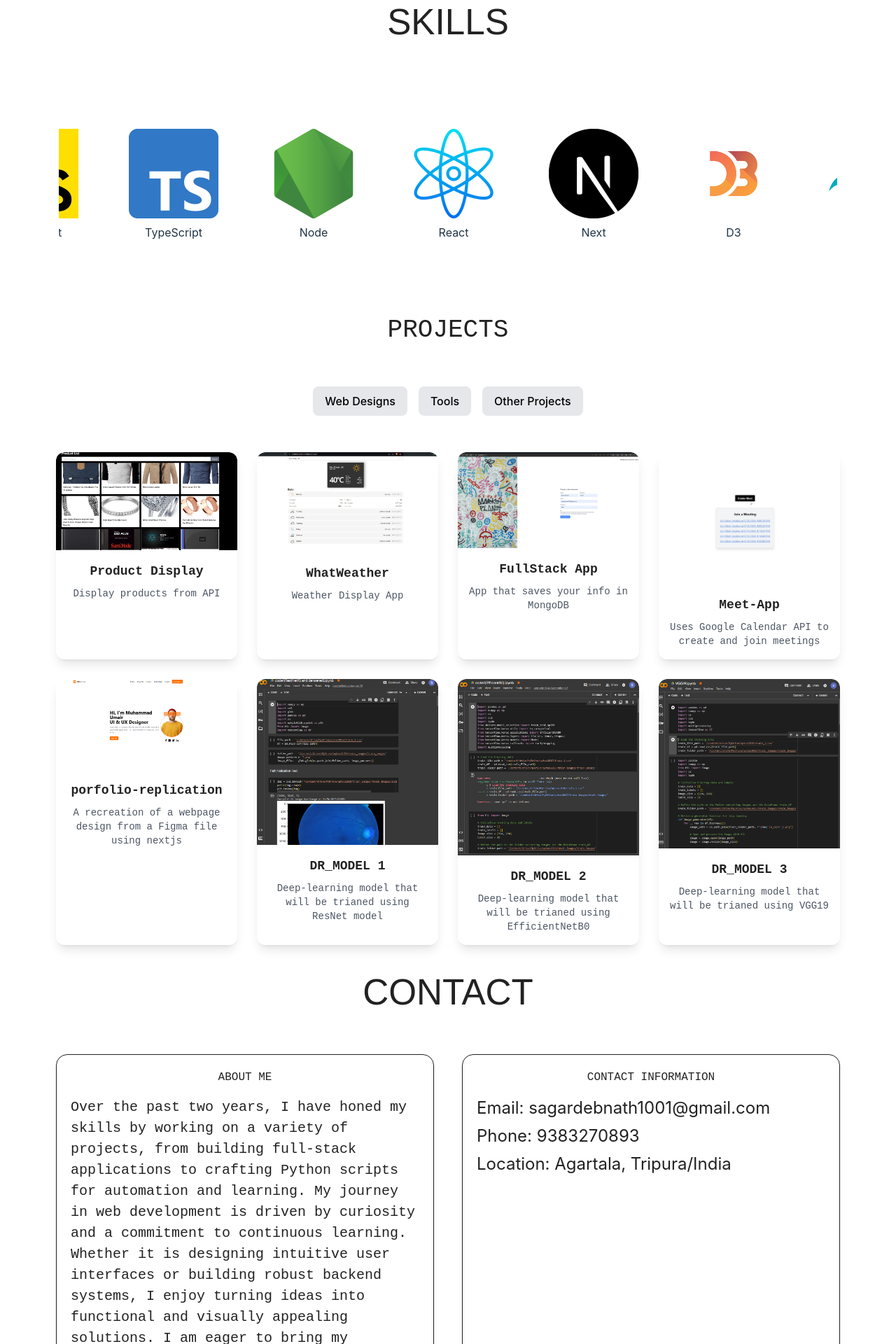
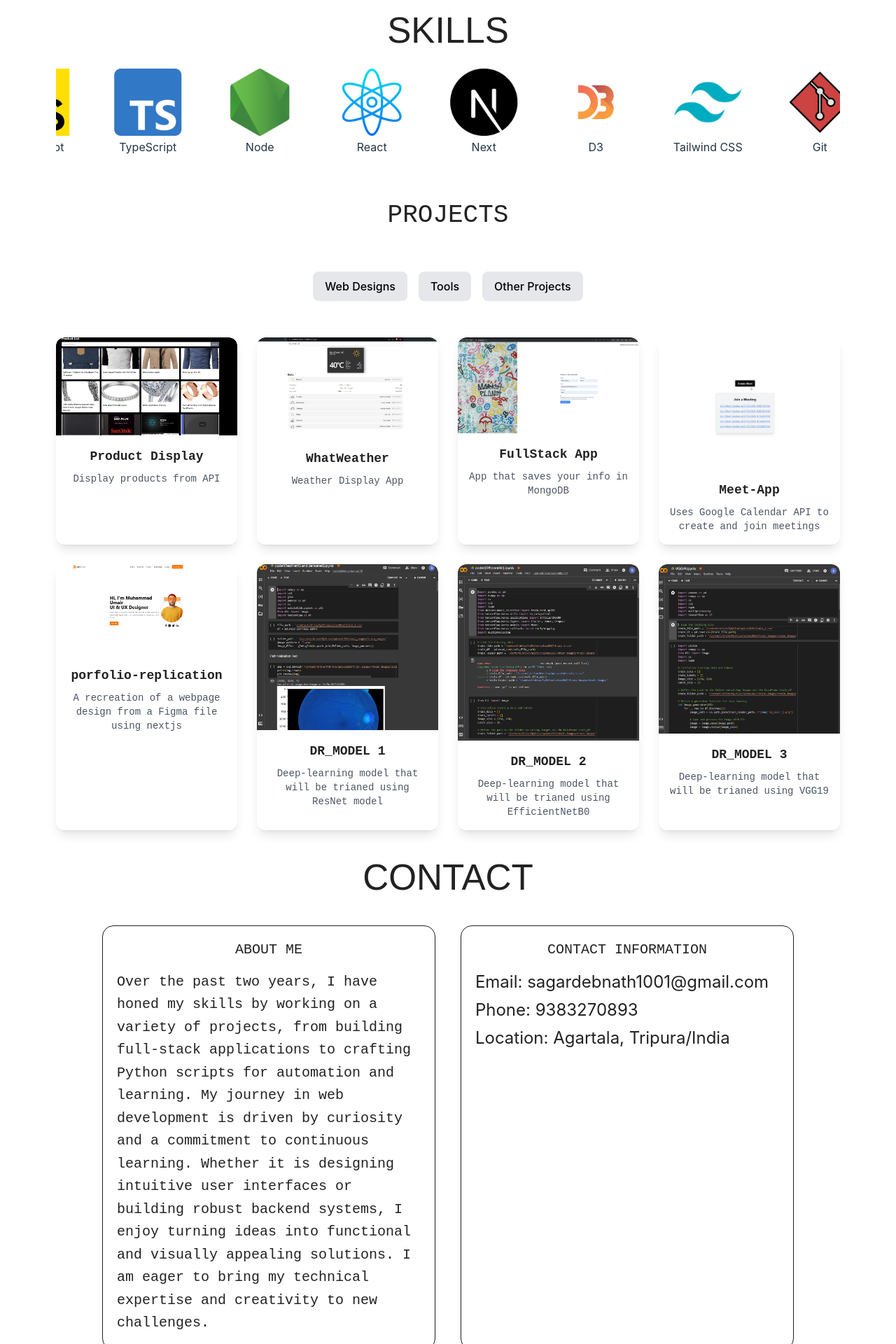
Before and after one commit to Sarrtt303/personal_portfolio, a React (Vite) app: page / in a window 1280 px wide. Shown: the part 920-2840 px from the top of the page at 70% size. Built offline with nearby package versions, Linux system fonts and the light colour scheme.

Commit message:
overflow issue fixed

```diff
--- a/src/App.css
+++ b/src/App.css
@@ -22,6 +22,9 @@
 
 main {
   padding-top: 60px;
+}
+html, body {
+  overflow-x: hidden;
 }
 
 #root {
--- a/src/sections/Contact/Contact.jsx
+++ b/src/sections/Contact/Contact.jsx
@@ -1,28 +1,34 @@
 function Contact() {
   return (
-    <section id="contact" className="flex flex-col text-center text-[var(--text-color)] mt-10 mb-10">
-      <h1 className="sectionTitle">Contact</h1>
+    <section id="contact" className="flex flex-col items-center text-center text-[var(--text-color)] py-10 px-4 md:px-8 lg:px-16">
+      <h1 className="sectionTitle mb-10">Contact</h1>
 
-      <div className="flex flex-col gap-8 mb-10 md:flex-row md:justify-between md:gap-10">
-        <div className="bg-[var(--background-color)] border border-[var(--text-color)] rounded-2xl p-5 shadow-md flex-1">
-          <h2 className="mb-4 text-[var(--text-color)]">About Me</h2>
-          <p className="text-left text-[var(--text-color)]">
-           Over the past two years, I have honed my skills by working on a variety of projects, from building full-stack applications to crafting Python scripts for automation and learning. My journey in web development is driven by curiosity and a commitment to continuous learning. Whether it is designing intuitive user interfaces or building robust backend systems, I enjoy turning ideas into functional and visually appealing solutions. I am eager to bring my technical expertise and creativity to new challenges.
+      {/* Use flex-col for small screens, flex-row for larger screens */}
+      <div className="flex flex-col gap-8 mb-10 w-full md:flex-row md:justify-between">
+        {/* About Me Section */}
+        <div className="bg-[var(--background-color)] border border-[var(--text-color)] rounded-2xl p-4 sm:p-5 shadow-md w-full md:w-[48%] mx-auto">
+          <h2 className="mb-4 text-[var(--text-color)] text-lg sm:text-xl">About Me</h2>
+          <p className="text-left text-[var(--text-color)] leading-relaxed">
+            Over the past two years, I have honed my skills by working on a variety of projects, from building full-stack applications to crafting Python scripts for automation and learning. My journey in web development is driven by curiosity and a commitment to continuous learning. Whether it is designing intuitive user interfaces or building robust backend systems, I enjoy turning ideas into functional and visually appealing solutions. I am eager to bring my technical expertise and creativity to new challenges.
           </p>
         </div>
 
-        <div className="bg-[var(--background-color)] border border-[var(--text-color)] rounded-2xl p-5 shadow-md flex-1">
-          <h2 className="mb-4 text-[var(--text-color)]">Contact Information</h2>
-          <ul className="list-none p-0 text-left">
-            <li className="mb-2 text-[var(--text-color)] text-2xl">Email: sagardebnath1001@gmail.com</li>
-            <li className="mb-2 text-[var(--text-color)] text-2xl">Phone: 9383270893</li>
-            <li className="text-[var(--text-color)] text-2xl">Location: Agartala, Tripura/India</li>
+        {/* Contact Information Section */}
+        <div className="bg-[var(--background-color)] border border-[var(--text-color)] rounded-2xl p-4 sm:p-5 shadow-md w-full md:w-[48%] mx-auto">
+          <h2 className="mb-4 text-[var(--text-color)] text-lg sm:text-xl">Contact Information</h2>
+          <ul className="list-none p-0 text-left leading-relaxed">
+            <li className="mb-2 text-[var(--text-color)] text-lg sm:text-2xl">Email: sagardebnath1001@gmail.com</li>
+            <li className="mb-2 text-[var(--text-color)] text-lg sm:text-2xl">Phone: 9383270893</li>
+            <li className="text-[var(--text-color)] text-lg sm:text-2xl">Location: Agartala, Tripura/India</li>
           </ul>
         </div>
       </div>
 
-      <form className="flex flex-col gap-8 md:gap-10">
+      {/* Contact Form */}
+      <form className="flex flex-col gap-8 md:gap-10 w-full">
         <h2 className="mb-5 text-[var(--text-color)]">Get in Touch</h2>
+
+        {/* Name Input */}
         <div className="flex flex-col items-center">
           <label htmlFor="name" hidden>Name</label>
           <input
@@ -34,6 +40,8 @@ function Contact() {
             className="h-12 px-4 w-64 md:w-[600px] lg:w-[800px] rounded-2xl border border-gray-400 bg-[var(--background-color)] text-[var(--form-text-color)] placeholder-[var(--form-text-color)]"
           />
         </div>
+
+        {/* Email Input */}
         <div className="flex flex-col items-center">
           <label htmlFor="email" hidden>Email</label>
           <input
@@ -45,6 +53,8 @@ function Contact() {
             className="h-12 px-4 w-64 md:w-[600px] lg:w-[800px] rounded-2xl border border-gray-400 bg-[var(--background-color)] text-[var(--form-text-color)] placeholder-[var(--form-text-color)]"
           />
         </div>
+
+        {/* Message Input */}
         <div className="flex flex-col items-center">
           <label htmlFor="message" hidden>Message</label>
           <textarea
@@ -55,6 +65,8 @@ function Contact() {
             className="h-64 p-4 w-64 md:w-[600px] lg:w-[800px] rounded-2xl border border-gray-400 bg-[var(--background-color)] text-[var(--form-text-color)] placeholder-[var(--form-text-color)] resize-none"
           ></textarea>
         </div>
+
+        {/* Submit Button */}
         <button
           type="submit"
           className="bg-[var(--btn-color)] text-[var(--btn-text-color)] rounded-2xl w-32 h-12 text-lg font-bold shadow-md transition-transform duration-200 transform hover:scale-105 active:translate-y-0.5 mx-auto"
--- a/src/sections/Hero/Hero.jsx
+++ b/src/sections/Hero/Hero.jsx
@@ -30,7 +30,7 @@ function Hero() {
           alt="Profile picture of Harris Johnsen"
         />
         <img
-          className="absolute -bottom-8 right-1/4 w-[25px] cursor-pointer md:bottom-auto md:top-0 md:right-0"
+          className="absolute -bottom-8 right-1/4 w-[25px] cursor-pointer md:bottom-auto md:top-0 md:right-0 sm:w-10 sm:h-10 md:w-12 md:h-12"
           src={themeIcon}
           alt="Color mode icon"
           onClick={toggleTheme}
--- a/src/sections/Skills/Skills.jsx
+++ b/src/sections/Skills/Skills.jsx
@@ -45,12 +45,12 @@ function Skills() {
   }, []);
 
   return (
-    <section id="skills" className="flex flex-col items-center text-center m-1">
-      <h1 className="sectionTitle">Skills</h1>
-      <div className="w-full overflow-hidden">
+    <section id="skills" className="flex flex-col items-center text-center py-4 w-full overflow-hidden">
+      <h1 className="sectionTitle mb-4">Skills</h1>
+      <div className="w-full relative">
         <div
           ref={scrollRef}
-          className="flex animate-loop-scroll h-40 sm:h-48 md:h-56 lg:h-64 xl:h-72"
+          className="flex animate-loop-scroll"
           style={{
             '--scroll-width': '10px',
           }}
@@ -58,12 +58,12 @@ function Skills() {
           {[...allSkills, ...allSkills, ...allSkills].map((skill, index) => (
             <div
               key={`${skill.name}-${index}`}
-              className="flex-none w-24 h-40 sm:w-28 sm:h-48 md:w-32 md:h-56 lg:w-36 lg:h-64 xl:w-40 xl:h-72 flex flex-col justify-center items-center mx-3 sm:mx-4 md:mx-5"
+              className="flex-none w-16 h-20 sm:w-20 sm:h-24 md:w-24 md:h-28 lg:w-28 lg:h-32 xl:w-32 xl:h-36 flex flex-col justify-center items-center mx-2 sm:mx-3 md:mx-4"
             >
-              <div className="w-16 h-16 sm:w-20 sm:h-20 md:w-24 md:h-24 lg:w-28 lg:h-28 xl:w-32 xl:h-32 flex justify-center items-center">
+              <div className="w-10 h-10 sm:w-12 sm:h-12 md:w-16 md:h-16 lg:w-20 lg:h-20 xl:w-24 xl:h-24 flex justify-center items-center">
                 <SkillList src={skill.icon}  />
               </div>
-              <span className="mt-2 text-xs sm:text-sm md:text-base">{skill.name}</span>
+              <span className="mt-1 text-xs sm:text-sm md:text-base">{skill.name}</span>
             </div>
           ))}
         </div>
```
